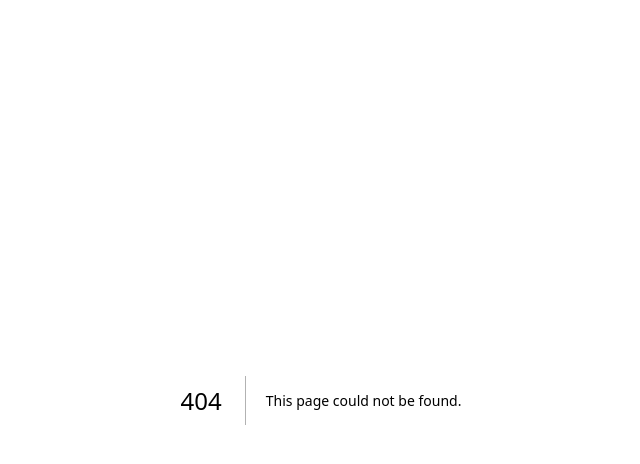
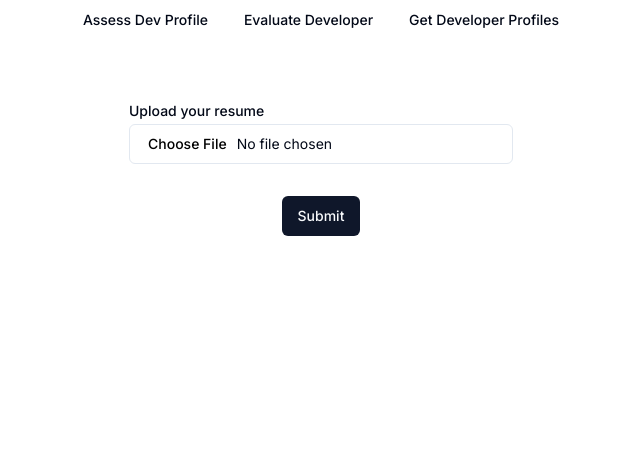
Before and after one commit to esponges/dev-assessments-app, a Next.js app: page /app/assess-profile in a window 1280 px wide. Before the commit this address had no page. Shown: the top 464 px of the page, without its empty margins (319-959 px from the left). Built offline with nearby package versions, Linux system fonts and the light colour scheme.

Commit message:
upload file ui - only

```diff
--- a/package.json
+++ b/package.json
@@ -10,8 +10,10 @@
     "lint": "next lint"
   },
   "dependencies": {
+    "@radix-ui/react-label": "^2.0.2",
     "@radix-ui/react-navigation-menu": "^1.1.4",
     "@radix-ui/react-slot": "^1.0.2",
+    "@tanstack/react-query": "^5.22.2",
     "class-variance-authority": "^0.7.0",
     "clsx": "^2.1.0",
     "lucide-react": "^0.335.0",
--- /dev/null
+++ b/src/components/atoms/input-file.tsx
@@ -0,0 +1,20 @@
+import { Input } from '@/components/ui/input';
+import { Label } from '@/components/ui/label';
+import { cn } from '@/lib/utils';
+
+type Props = {
+  handleChange: (e: React.ChangeEvent<HTMLInputElement>) => void;
+  htmlFor?: string;
+  id?: string;
+  label?: string;
+  className?: string;
+};
+
+export function InputFile({ handleChange, htmlFor='file', id='file', label = 'File', className }: Props) {
+  return (
+    <div className={cn('grid w-full max-w-sm items-center gap-1.5', className)}>
+      <Label htmlFor={htmlFor}>{label}</Label>
+      <Input id={id} type='file' onChange={handleChange} className='hover:cursor-pointer' />
+    </div>
+  );
+}
--- /dev/null
+++ b/src/components/ui/input.tsx
@@ -0,0 +1,25 @@
+import * as React from "react"
+
+import { cn } from "@/lib/utils"
+
+export interface InputProps
+  extends React.InputHTMLAttributes<HTMLInputElement> {}
+
+const Input = React.forwardRef<HTMLInputElement, InputProps>(
+  ({ className, type, ...props }, ref) => {
+    return (
+      <input
+        type={type}
+        className={cn(
+          "flex h-10 w-full rounded-md border border-input bg-background px-3 py-2 text-sm ring-offset-background file:border-0 file:bg-transparent file:text-sm file:font-medium placeholder:text-muted-foreground focus-visible:outline-none focus-visible:ring-2 focus-visible:ring-ring focus-visible:ring-offset-2 disabled:cursor-not-allowed disabled:opacity-50",
+          className
+        )}
+        ref={ref}
+        {...props}
+      />
+    )
+  }
+)
+Input.displayName = "Input"
+
+export { Input }
--- /dev/null
+++ b/src/components/ui/label.tsx
@@ -0,0 +1,26 @@
+"use client"
+
+import * as React from "react"
+import * as LabelPrimitive from "@radix-ui/react-label"
+import { cva, type VariantProps } from "class-variance-authority"
+
+import { cn } from "@/lib/utils"
+
+const labelVariants = cva(
+  "text-sm font-medium leading-none peer-disabled:cursor-not-allowed peer-disabled:opacity-70"
+)
+
+const Label = React.forwardRef<
+  React.ElementRef<typeof LabelPrimitive.Root>,
+  React.ComponentPropsWithoutRef<typeof LabelPrimitive.Root> &
+    VariantProps<typeof labelVariants>
+>(({ className, ...props }, ref) => (
+  <LabelPrimitive.Root
+    ref={ref}
+    className={cn(labelVariants(), className)}
+    {...props}
+  />
+))
+Label.displayName = LabelPrimitive.Root.displayName
+
+export { Label }
--- /dev/null
+++ b/src/pages/app/assess-profile/index.tsx
@@ -0,0 +1,34 @@
+import { InputFile } from '@/components/atoms/input-file';
+import { Button } from '@/components/ui/button';
+import { Label } from '@radix-ui/react-label';
+import { useState } from 'react';
+
+export default function AssessProfile() {
+  const [file, setFile] = useState<File | null>(null);
+
+  return (
+    <main className='flex min-h-screen flex-col items-center py-12'>
+      <InputFile
+        handleChange={(e) => {
+          const file = e.target.files?.[0];
+          if (file) {
+            setFile(file);
+          }
+        }}
+        className='my-4'
+        label='Upload your resume'
+      />
+      {file && <Label className='my-4'>{file.name}</Label>}
+      <Button
+        onClick={() => {
+          if (file) {
+            console.log(file);
+          }
+        }}
+        className='my-4'
+      >
+        Submit
+      </Button>
+    </main>
+  );
+}
```
Also changed, not shown: 1 other file (tests, documents, lock files or other folders).
